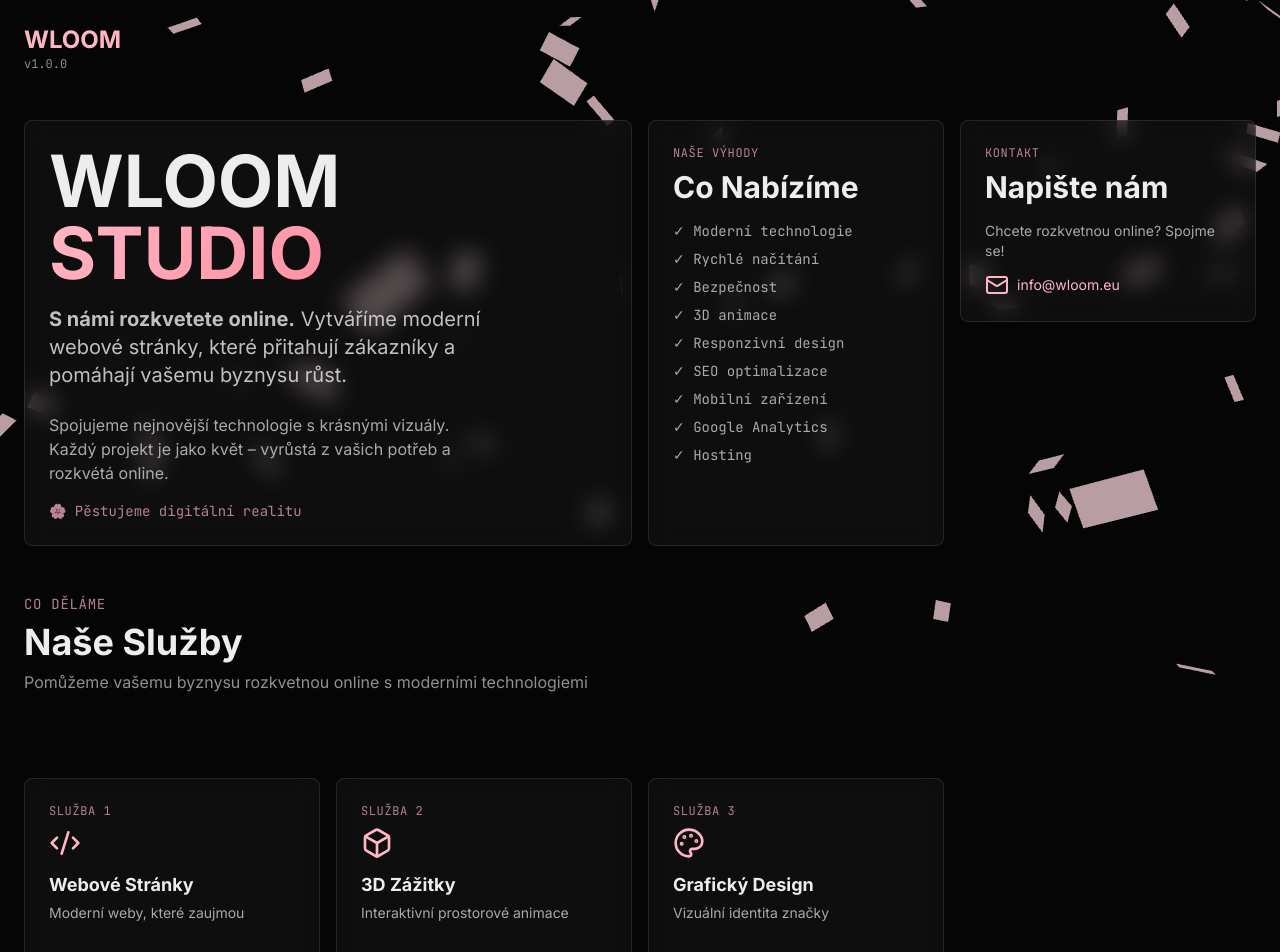
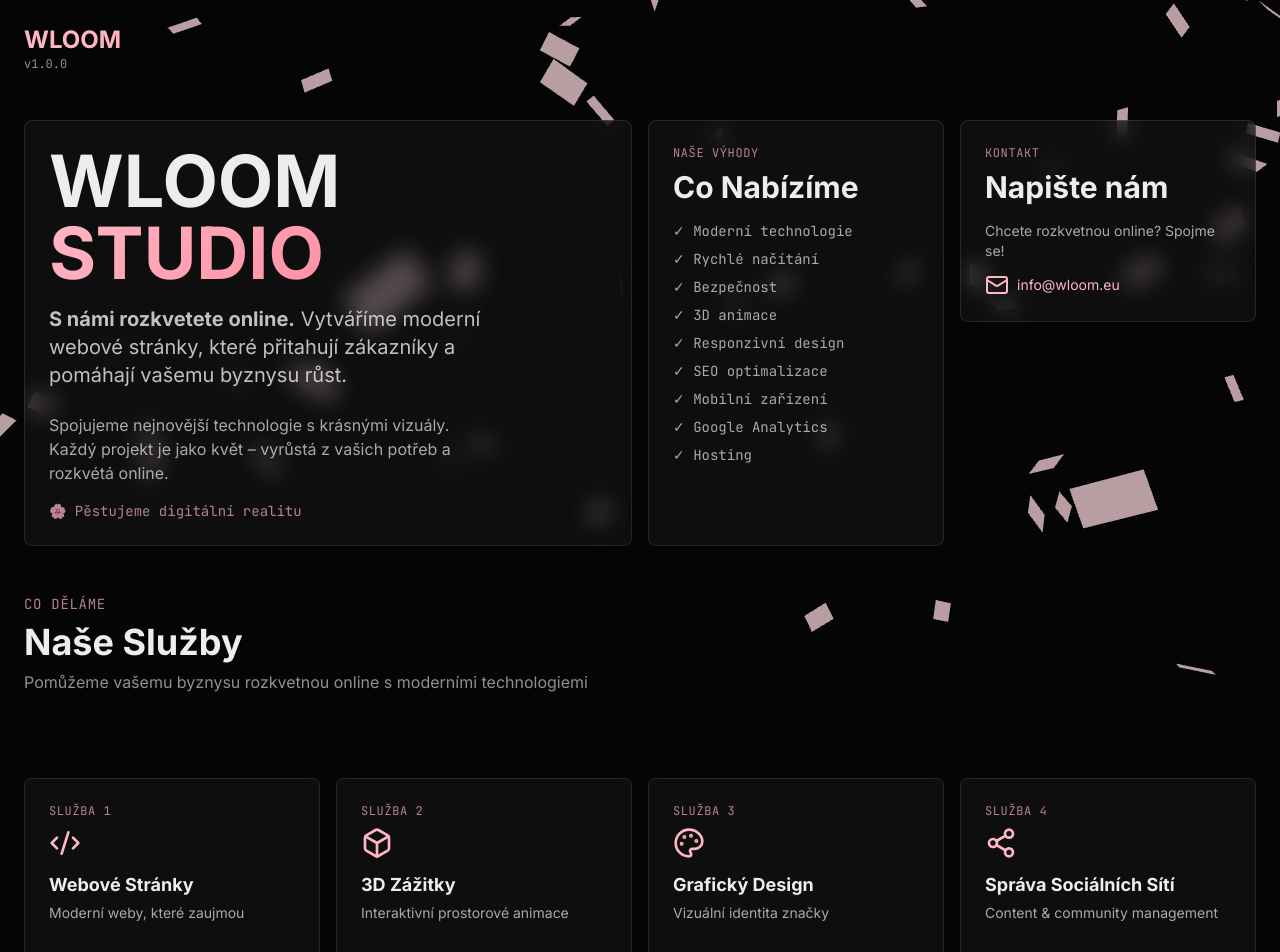
Before and after one commit to jirivrbic-boss/wloom, a Next.js app: page / in a window 1280 px wide. Shown: the top 952 px of the page. Built offline with nearby package versions, Linux system fonts and the light colour scheme; no server answers.

Commit message:
Přidána služba Správa Sociálních Sítí do sekce služeb

```diff
--- a/app/page.tsx
+++ b/app/page.tsx
@@ -3,7 +3,7 @@
 import SakuraScene from '@/components/3d/SakuraScene'
 import BentoCard from '@/components/ui/BentoCard'
 import ProjectGrid from '@/components/ui/ProjectGrid'
-import { Mail, Code2, Box, Palette } from 'lucide-react'
+import { Mail, Code2, Box, Palette, Share2 } from 'lucide-react'
 import { motion } from 'framer-motion'
 import { PORTFOLIO_PROJECTS } from '@/lib/projects-data'
 
@@ -13,6 +13,7 @@ export default function Home() {
     { icon: Code2, title: 'Webové Stránky', desc: 'Moderní weby, které zaujmou' },
     { icon: Box, title: '3D Zážitky', desc: 'Interaktivní prostorové animace' },
     { icon: Palette, title: 'Grafický Design', desc: 'Vizuální identita značky' },
+    { icon: Share2, title: 'Správa Sociálních Sítí', desc: 'Content & community management' },
   ]
 
   const stack = [
```
